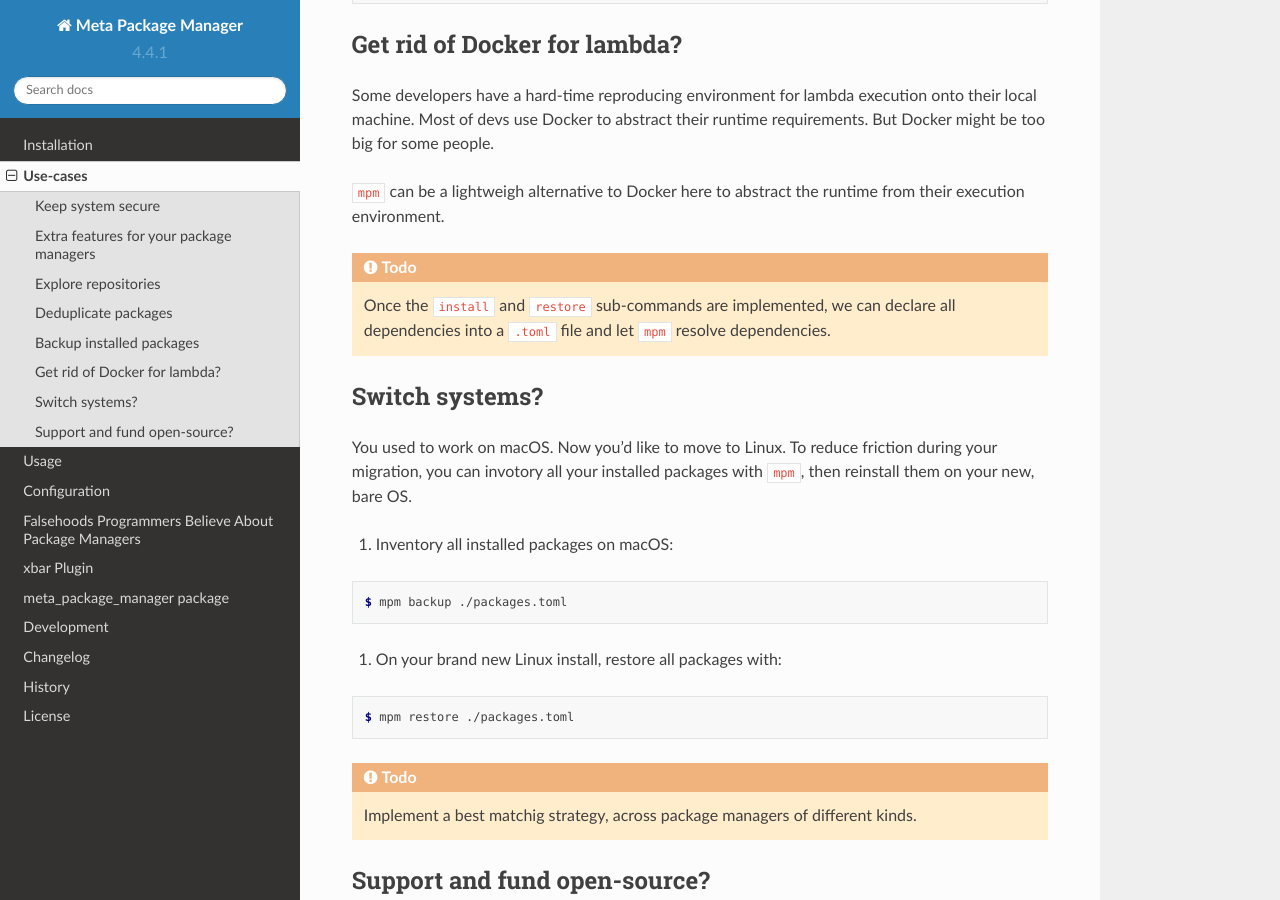
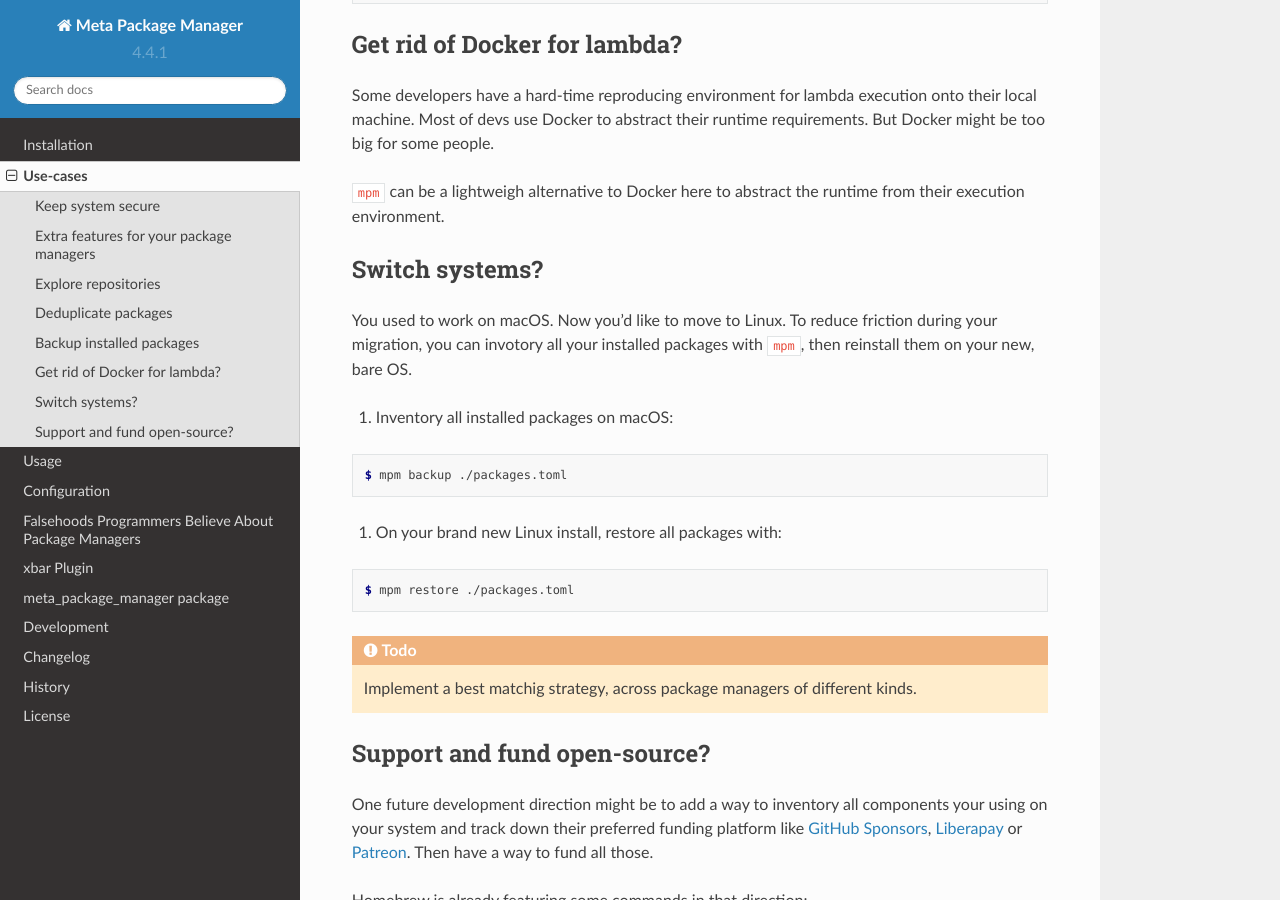
Before and after one commit to kdeldycke/meta-package-manager, a Sphinx documentation site: the page built from docs/usecase.rst, in a window 1280 px wide and 900 px high, scrolled down 3585 px. Built offline with Sphinx 7.4.7 and the Read the Docs theme 2.0.0, drawn with Linux system fonts in a browser that asks for light colours; pages that are not in the unit, such as notebooks, are missing from menus.

Commit message:
Install and restore have been implemented.

```diff
--- a/docs/usecase.rst
+++ b/docs/usecase.rst
@@ -184,12 +184,6 @@ requirements. But Docker might be too big for some people.
 ``mpm`` can be a lightweigh alternative to Docker here to abstract the runtime
 from their execution environment.
 
-.. todo::
-
-    Once the ``install`` and ``restore`` sub-commands are implemented, we can
-    declare all dependencies into a ``.toml`` file and let ``mpm`` resolve
-    dependencies.
-
 
 Switch systems?
 ---------------
```
